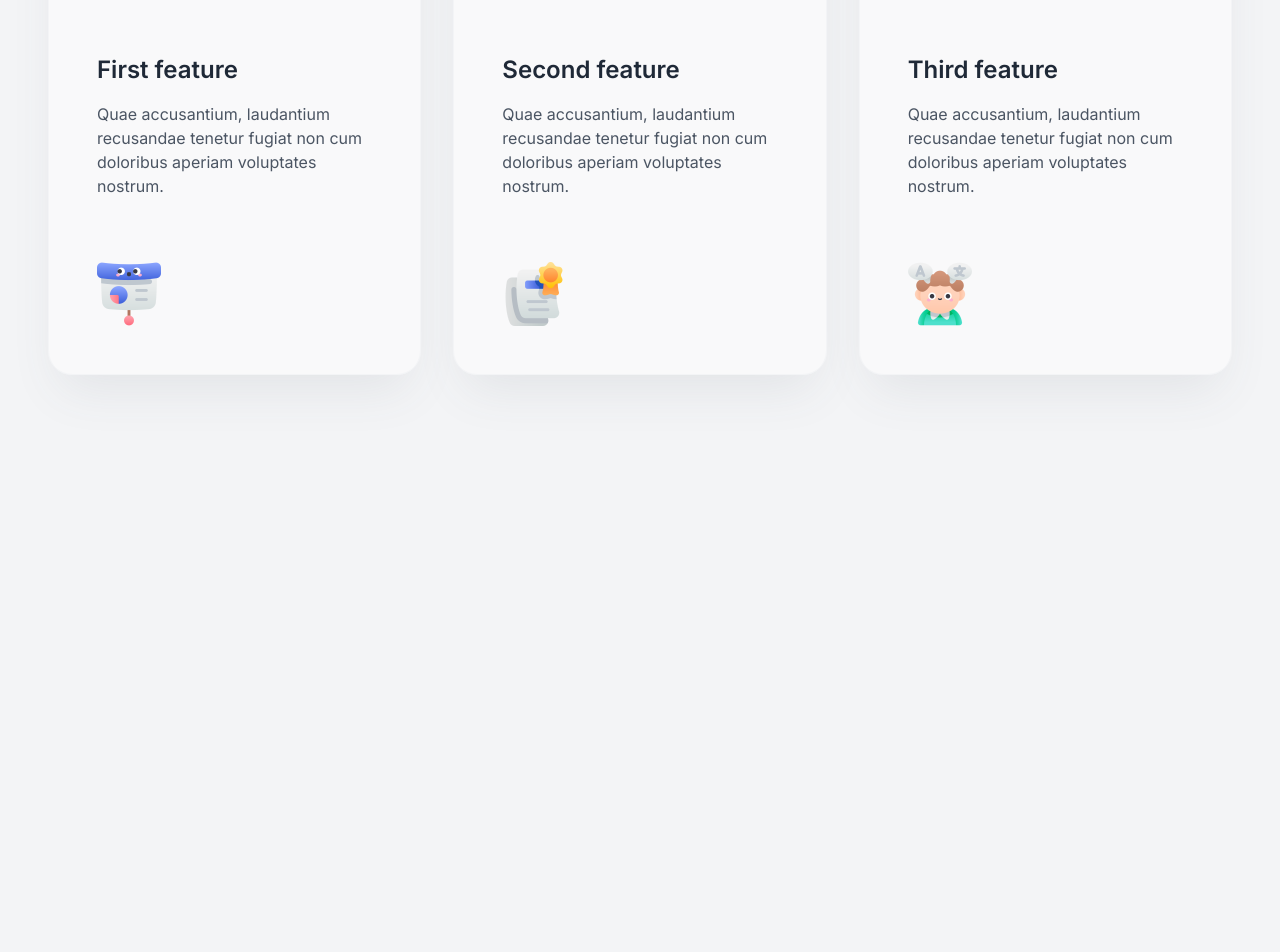
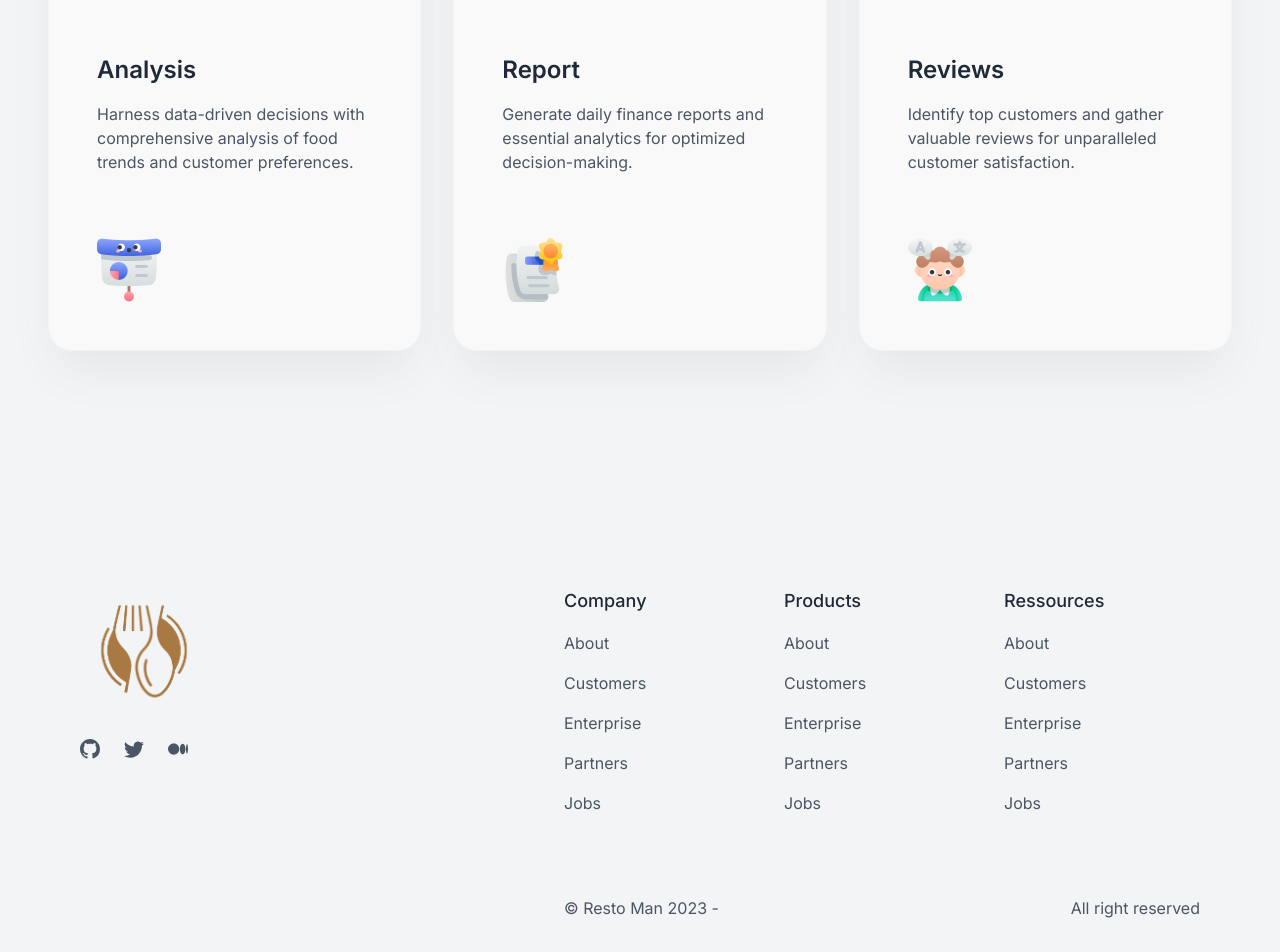
Before and after one commit to AbidHasanPiash/bhojon, a Next.js app: page / in a window 1280 px wide. Shown: the part 1123-2075 px from the top of the page. Before the commit the page ends 1600 px from the top, so only its background shows below. Built offline with nearby package versions, Linux system fonts and the light colour scheme.

Commit message:
footer added

```diff
--- a/app/page.jsx
+++ b/app/page.jsx
@@ -1,13 +1,13 @@
 import Features from "@/components/home/Features";
+import Footer from "@/components/home/Footer";
 import Login from "@/components/home/Login";
 
 export default function Home() {
   return (
     <div>
       <Login/>
-      <div className="h-screen">
-        <Features/>
-      </div>
+      <Features/>
+      <Footer/>
     </div>
   );
 }
--- a/components/home/Features.jsx
+++ b/components/home/Features.jsx
@@ -26,11 +26,10 @@
                 </div>
                 <div className="space-y-4">
                 <h3 className="text-2xl font-semibold text-gray-800 transition dark:text-white">
-                    First feature
+                    Analysis
                 </h3>
                 <p className="text-gray-600 dark:text-gray-300">
-                    Quae accusantium, laudantium recusandae tenetur fugiat non cum doloribus aperiam
-                    voluptates nostrum.
+                    Harness data-driven decisions with comprehensive analysis of food trends and customer preferences.
                 </p>
                 </div>
                 <img
@@ -53,11 +52,10 @@
                 </div>
                 <div className="space-y-4">
                 <h3 className="text-2xl font-semibold text-gray-800 transition dark:text-white">
-                    Second feature
+                    Report
                 </h3>
                 <p className="text-gray-600 dark:text-gray-300">
-                    Quae accusantium, laudantium recusandae tenetur fugiat non cum doloribus aperiam
-                    voluptates nostrum.
+                    Generate daily finance reports and essential analytics for optimized decision-making.
                 </p>
                 </div>
                 <img
@@ -80,11 +78,10 @@
                 </div>
                 <div className="space-y-4">
                 <h3 className="text-2xl font-semibold text-gray-800 transition dark:text-white">
-                    Third feature
+                    Reviews
                 </h3>
                 <p className="text-gray-600 dark:text-gray-300">
-                    Quae accusantium, laudantium recusandae tenetur fugiat non cum doloribus aperiam
-                    voluptates nostrum.
+                    Identify top customers and gather valuable reviews for unparalleled customer satisfaction.
                 </p>
                 </div>
                 <img
--- /dev/null
+++ b/components/home/Footer.jsx
@@ -0,0 +1,142 @@
+import React from 'react'
+
+export default function Footer() {
+  return (
+    <footer>
+        <svg xmlns="http://www.w3.org/2000/svg" className="-mb-0.5 w-full" viewBox="0 0 1367.743 181.155">
+        <path
+            className="fill-current text-gray-100 dark:text-gray-800"
+            id="wave"
+            data-name="wave"
+            d="M0,0S166.91-56.211,405.877-49.5,715.838,14.48,955.869,26.854,1366,0,1366,0V115H0Z"
+            transform="translate(1.743 66.155)"
+        ></path>
+        </svg>
+        <div className="bg-gradient-to-b from-gray-100 to-transparent dark:from-gray-800 dark:to-transparent pt-1">
+        <div className="container m-auto space-y-8 px-6 text-gray-600 dark:text-gray-400 md:px-12 lg:px-20">
+            <div className="grid grid-cols-8 gap-6 md:gap-0">
+            <div className="col-span-8 border-r border-gray-100 dark:border-gray-800 md:col-span-2 lg:col-span-3">
+                <div
+                className="flex items-center justify-between gap-6 border-b border-white dark:border-gray-800 py-6 md:block md:space-y-6 md:border-none md:py-0"
+                >
+                <img src="images/logoo.png" alt="logo restoman" width="100" height="42" className="w-32 dark:brightness-200 dark:grayscale" />
+                <div className="flex gap-6">
+                    <a href="#" target="blank" aria-label="github" className="hover:text-cyan-600">
+                    <svg
+                        xmlns="http://www.w3.org/2000/svg"
+                        width="20"
+                        height="20"
+                        fill="currentColor"
+                        className="bi bi-github"
+                        viewBox="0 0 16 16"
+                    >
+                        <path
+                        d="M8 0C3.58 0 0 3.58 0 8c0 3.54 2.29 6.53 5.47 7.59.4.07.55-.17.55-.38 0-.19-.01-.82-.01-1.49-2.01.37-2.53-.49-2.69-.94-.09-.23-.48-.94-.82-1.13-.28-.15-.68-.52-.01-.53.63-.01 1.08.58 1.23.82.72 1.21 1.87.87 2.33.66.07-.52.28-.87.51-1.07-1.78-.2-3.64-.89-3.64-3.95 0-.87.31-1.59.82-2.15-.08-.2-.36-1.02.08-2.12 0 0 .67-.21 2.2.82.64-.18 1.32-.27 2-.27.68 0 1.36.09 2 .27 1.53-1.04 2.2-.82 2.2-.82.44 1.1.16 1.92.08 2.12.51.56.82 1.27.82 2.15 0 3.07-1.87 3.75-3.65 3.95.29.25.54.73.54 1.48 0 1.07-.01 1.93-.01 2.2 0 .21.15.46.55.38A8.012 8.012 0 0 0 16 8c0-4.42-3.58-8-8-8z"
+                        />
+                    </svg>
+                    </a>
+                    <a href="#" target="blank" aria-label="twitter" className="hover:text-cyan-600">
+                    <svg
+                        xmlns="http://www.w3.org/2000/svg"
+                        width="20"
+                        height="20"
+                        fill="currentColor"
+                        className="bi bi-twitter"
+                        viewBox="0 0 16 16"
+                    >
+                        <path
+                        d="M5.026 15c6.038 0 9.341-5.003 9.341-9.334 0-.14 0-.282-.006-.422A6.685 6.685 0 0 0 16 3.542a6.658 6.658 0 0 1-1.889.518 3.301 3.301 0 0 0 1.447-1.817 6.533 6.533 0 0 1-2.087.793A3.286 3.286 0 0 0 7.875 6.03a9.325 9.325 0 0 1-6.767-3.429 3.289 3.289 0 0 0 1.018 4.382A3.323 3.323 0 0 1 .64 6.575v.045a3.288 3.288 0 0 0 2.632 3.218 3.203 3.203 0 0 1-.865.115 3.23 3.23 0 0 1-.614-.057 3.283 3.283 0 0 0 3.067 2.277A6.588 6.588 0 0 1 .78 13.58a6.32 6.32 0 0 1-.78-.045A9.344 9.344 0 0 0 5.026 15z"
+                        />
+                    </svg>
+                    </a>
+                    <a href="#" target="blank" aria-label="medium" className="hover:text-cyan-600">
+                    <svg
+                        xmlns="http://www.w3.org/2000/svg"
+                        width="20"
+                        height="20"
+                        fill="currentColor"
+                        className="bi bi-medium"
+                        viewBox="0 0 16 16"
+                    >
+                        <path
+                        d="M9.025 8c0 2.485-2.02 4.5-4.513 4.5A4.506 4.506 0 0 1 0 8c0-2.486 2.02-4.5 4.512-4.5A4.506 4.506 0 0 1 9.025 8zm4.95 0c0 2.34-1.01 4.236-2.256 4.236-1.246 0-2.256-1.897-2.256-4.236 0-2.34 1.01-4.236 2.256-4.236 1.246 0 2.256 1.897 2.256 4.236zM16 8c0 2.096-.355 3.795-.794 3.795-.438 0-.793-1.7-.793-3.795 0-2.096.355-3.795.794-3.795.438 0 .793 1.699.793 3.795z"
+                        />
+                    </svg>
+                    </a>
+                </div>
+                </div>
+            </div>
+            <div className="col-span-8 md:col-span-6 lg:col-span-5">
+                <div className="grid grid-cols-2 gap-6 pb-16 sm:grid-cols-3 md:pl-16">
+                <div>
+                    <h6 className="text-lg font-medium text-gray-800 dark:text-gray-200">Company</h6>
+                    <ul className="mt-4 list-inside space-y-4">
+                    <li>
+                        <a href="#" className="transition hover:text-cyan-600">About</a>
+                    </li>
+                    <li>
+                        <a href="#" className="transition hover:text-cyan-600">Customers</a>
+                    </li>
+                    <li>
+                        <a href="#" className="transition hover:text-cyan-600">Enterprise</a>
+                    </li>
+                    <li>
+                        <a href="#" className="transition hover:text-cyan-600">Partners</a>
+                    </li>
+                    <li>
+                        <a href="#" className="transition hover:text-cyan-600">Jobs</a>
+                    </li>
+                    </ul>
+                </div>
+                <div>
+                    <h6 className="text-lg font-medium text-gray-800 dark:text-gray-200">Products</h6>
+                    <ul className="mt-4 list-inside space-y-4">
+                    <li>
+                        <a href="#" className="transition hover:text-cyan-600">About</a>
+                    </li>
+                    <li>
+                        <a href="#" className="transition hover:text-cyan-600">Customers</a>
+                    </li>
+                    <li>
+                        <a href="#" className="transition hover:text-cyan-600">Enterprise</a>
+                    </li>
+                    <li>
+                        <a href="#" className="transition hover:text-cyan-600">Partners</a>
+                    </li>
+                    <li>
+                        <a href="#" className="transition hover:text-cyan-600">Jobs</a>
+                    </li>
+                    </ul>
+                </div>
+                <div>
+                    <h6 className="text-lg font-medium text-gray-800 dark:text-gray-200">Ressources</h6>
+                    <ul className="mt-4 list-inside space-y-4">
+                    <li>
+                        <a href="#" className="transition hover:text-cyan-600">About</a>
+                    </li>
+                    <li>
+                        <a href="#" className="transition hover:text-cyan-600">Customers</a>
+                    </li>
+                    <li>
+                        <a href="#" className="transition hover:text-cyan-600">Enterprise</a>
+                    </li>
+                    <li>
+                        <a href="#" className="transition hover:text-cyan-600">Partners</a>
+                    </li>
+                    <li>
+                        <a href="#" className="transition hover:text-cyan-600">Jobs</a>
+                    </li>
+                    </ul>
+                </div>
+                </div>
+                <div className="flex justify-between border-t border-gray-100 dark:border-gray-800 py-4 pb-8 md:pl-16">
+                <span>&copy; Resto Man 2023 - <span id="year"></span> </span>
+                <span>All right reserved</span>
+                </div>
+            </div>
+            </div>
+        </div>
+        </div>
+    </footer>
+  )
+}
```
Also changed, not shown: public/images/logoo.png (added).
